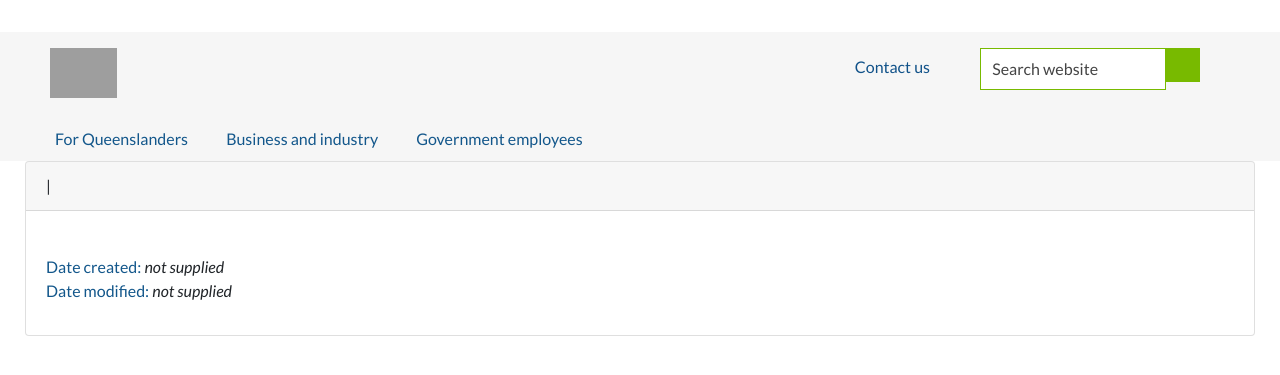
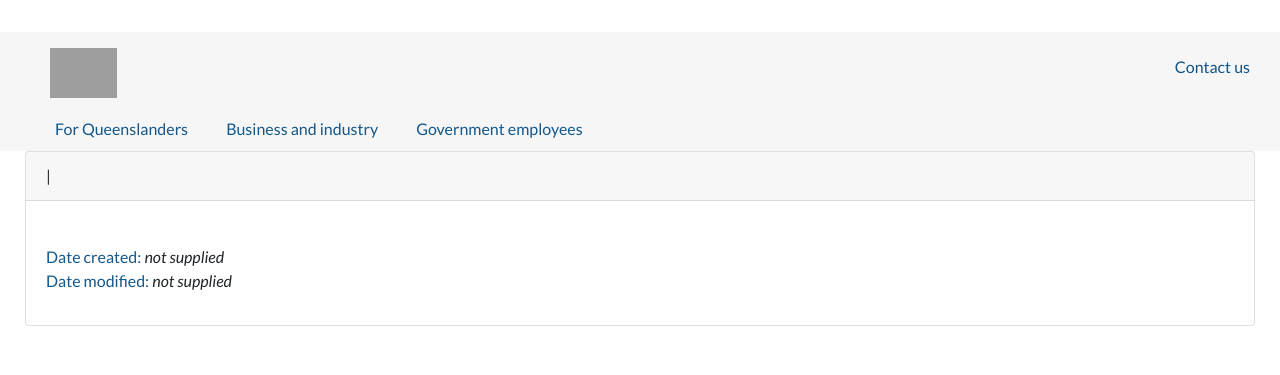
Before and after one commit to ternaustralia/vocview, a Flask app: template templates/concept-scheme.html in a window 1280 px wide. Shown: the top 375 px of the page. Run offline with Flask 2, Linux system fonts and the light colour scheme; the template is opened without the code that fills it, so the values that code supplies are empty; some libraries are stand-ins or nearby versions; some web fonts are replaced; grey boxes are pictures that could not be loaded.

Commit message:
Removed search bar for desktop view and adjusted position of contact-us

```diff
--- a/templates/base.html
+++ b/templates/base.html
@@ -7,7 +7,11 @@
         <!--<link rel="stylesheet" href="static/css/bootstrap.min.css">-->
         <link rel="stylesheet" href="https://stackpath.bootstrapcdn.com/bootstrap/4.3.1/css/bootstrap.min.css" integrity="sha384-ggOyR0iXCbMQv3Xipma34MD+dH/1fQ784/j6cY/iJTQUOhcWr7x9JvoRxT2MZw1T" crossorigin="anonymous">
         <link rel="stylesheet" href="static/qg-main.css">
-        <link href="//fonts.googleapis.com/css?family=Lato:100,300,400,700,900,100italic,300italic,400italic,700italic,900italic" rel="stylesheet" type="text/css" />
+        <!--[if (lt IE 9)|(gt IE 10) ]><link href="//fonts.googleapis.com/css?family=Lato:100,300,400,700,900,100italic,300italic,400italic,700italic,900italic" rel="stylesheet" type="text/css" /><![endif]-->
+        <!--[if !IE]><!--><link href="//fonts.googleapis.com/css?family=Lato:100,300,400,700,900,100italic,300italic,400italic,700italic,900italic" rel="stylesheet" type="text/css" /><!--<![endif]-->
+        <!--<link rel="stylesheet" href="https://stackpath.bootstrapcdn.com/font-awesome/4.7.0/css/font-awesome.min.css">-->
+
+
         <title>{{ title }}</title>
     </head>
 
@@ -18,7 +22,7 @@
                     <img src="https://www.qld.gov.au/_qgdesigns/css/qg-main.css/qg-coa.svg" alt="Queensland Government" class="hidden-xs hidden-sm">
                     <img src="https://www.qld.gov.au/__data/assets/file/0006/321/qg-coa-stacked.svg" alt="" class="hidden-md hidden-lg">
                 </a>
-                </div><ul class="qg-utilities list-inline col-xs-6 col-md-5">
+                </div><ul class="qg-utilities list-inline col-xs-6 col-md-8">
 
                     <li>
                         <a accesskey="4" href="https://www.qld.gov.au/contact-us"><span class="fa fa-phone fa-2x hidden-md hidden-lg" aria-hidden="true"></span><span class="hidden-xs hidden-sm">Contact us</span></a>
@@ -30,20 +34,7 @@
                     <li class="hidden-md hidden-lg">
                         <button title="menu" id="qg-show-menu" data-toggle="collapse" data-target="#qg-site-nav, #qg-breadcrumb"><span class="fa fa-bars fa-2x" aria-hidden="true"></span></button>
                     </li>
-                </ul><form action="https://find.search.qld.gov.au/s/search.html" id="qg-search-form" role="search" class="collapse col-xs-12 col-md-3" novalidate="true">
-                  <div class="input-group">
-                    <label for="qg-search-query" class="qg-visually-hidden">Search Queensland Government</label>
-                    <input accesskey="5" type="text" name="query" id="qg-search-query" class="form-control" placeholder="Search website" tabindex="0" aria-required="true" aria-expanded="false" role="combobox" autocomplete="off" aria-autocomplete="both">
-                    <span class="input-group-btn">
-                      <button type="submit" id="feature-search-submit" class="btn btn-primary" title="Search site"><span class="fa fa-search" aria-hidden="true"></span><span class="qg-visually-hidden">search</span></button>
-                    </span>
-                  </div>
-                  <!--parameters to display results on search page-->
-                  <input type="hidden" name="num_ranks" value="10">
-                  <input type="hidden" name="tiers" value="off">
-                  <input type="hidden" name="collection" value="qld-gov">
-                  <input type="hidden" name="profile" value="qld">
-                </form>
+                </ul>
                 <nav id="qg-site-nav" role="navigation" aria-label="Main navigation" class="collapse">
                     <ul>
                         <li><a href="https://www.qld.gov.au/queenslanders">For Queenslanders</a></li>
```
